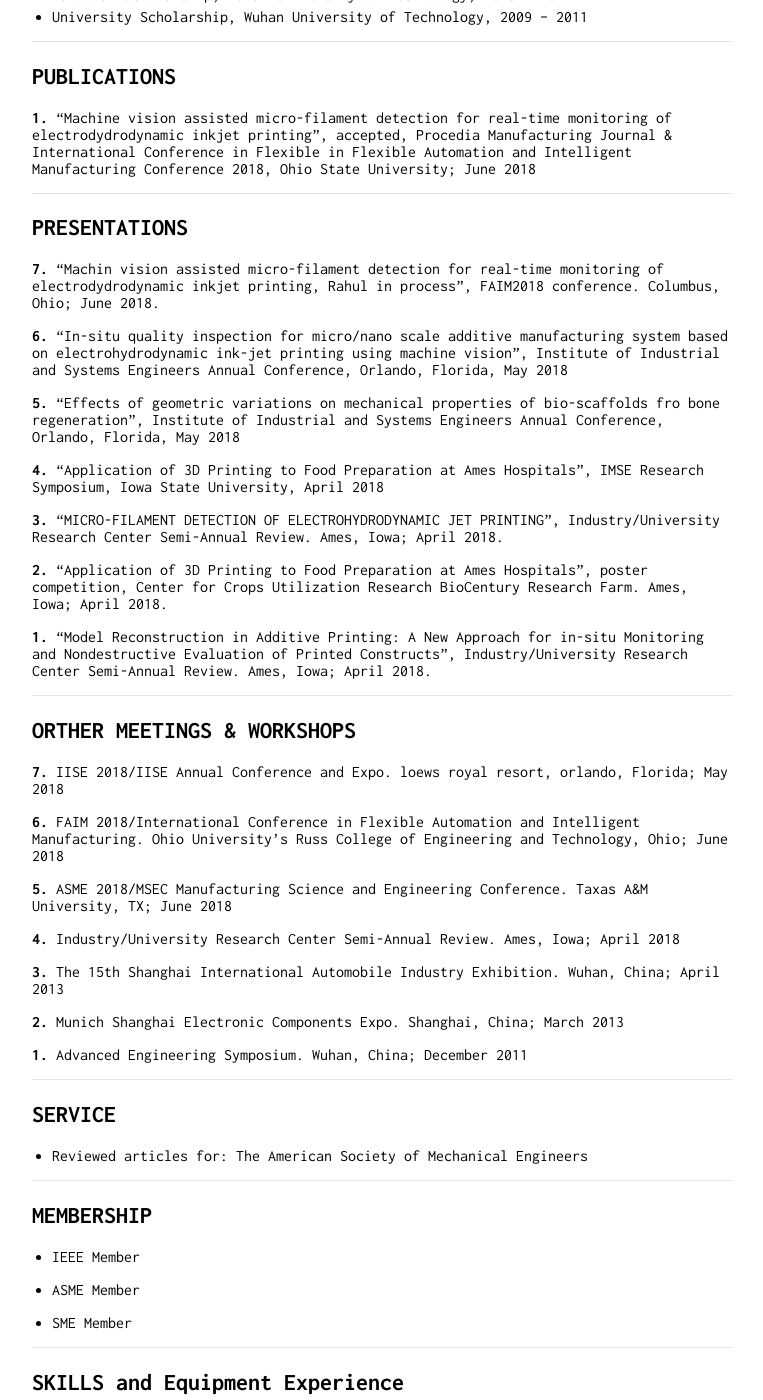
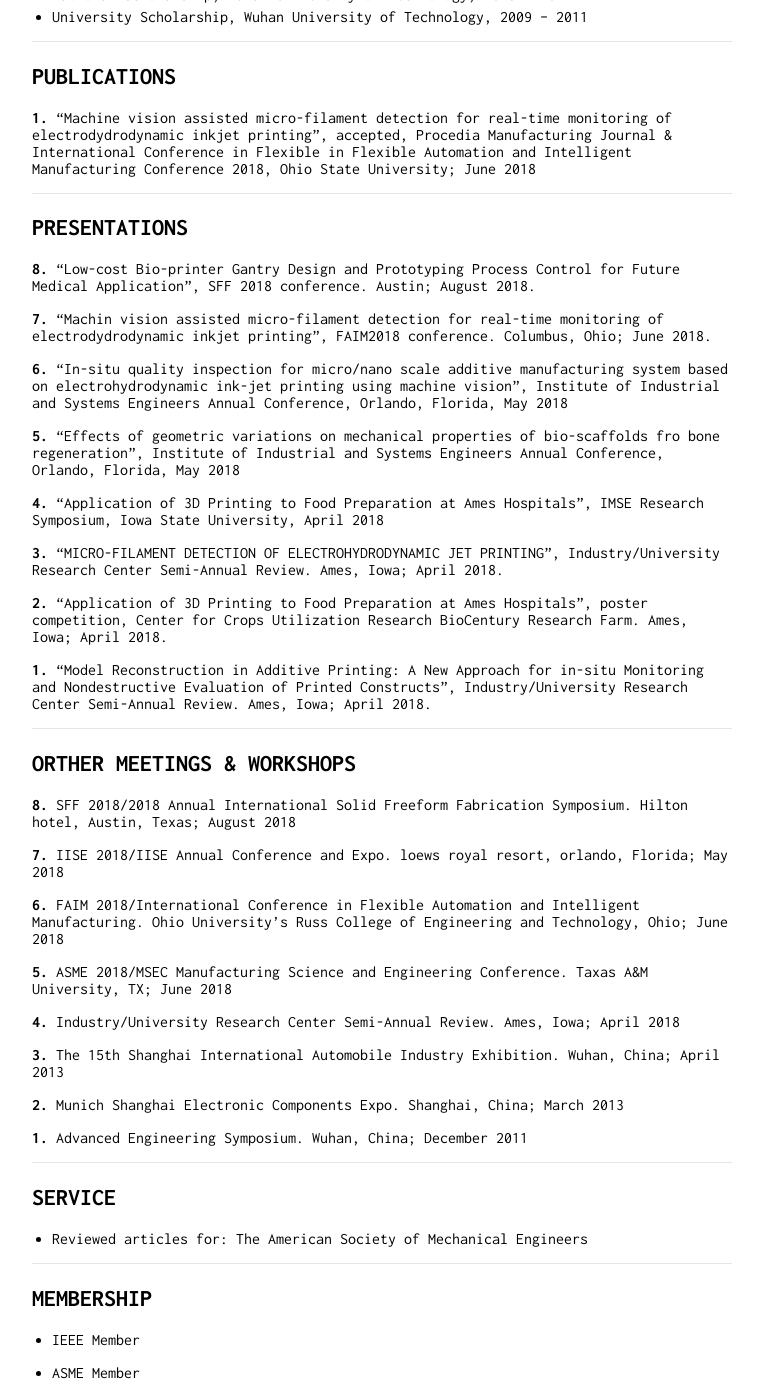
Before and after one commit to zhangxiao2018/zhangxiao2018.github.io, a Jekyll site: the page built from index.md, in a window 1280 px wide and 1400 px high, scrolled down 1819 px. Shown: the whole window, without its empty margins (258-1021 px from the left). Built offline with Jekyll 4.4.1, drawn with Linux system fonts in a browser that asks for light colours; our own code applies the rules of GitHub Pages for plain Markdown files.

Commit message:
Update index.md

```diff
--- a/index.md
+++ b/index.md
@@ -89,7 +89,9 @@ Packing and testing wafer, maintain PVD, CVD, photoresist coater/decoater machin
 
 - - -
 ## PRESENTATIONS
-**7.** “Machin vision assisted micro-filament detection for real-time monitoring of electrodydrodynamic inkjet printing, Rahul in process”, FAIM2018 conference. Columbus, Ohio; June 2018.
+**8.** “Low-cost Bio-printer Gantry Design and Prototyping Process Control for Future Medical Application”, SFF 2018 conference. Austin; August 2018.
+
+**7.** “Machin vision assisted micro-filament detection for real-time monitoring of electrodydrodynamic inkjet printing", FAIM2018 conference. Columbus, Ohio; June 2018.
 
 **6.** “In-situ quality inspection for micro/nano scale additive manufacturing system based on electrohydrodynamic ink-jet printing using machine vision”, Institute of Industrial and Systems Engineers Annual Conference, Orlando, Florida, May 2018
 
@@ -107,6 +109,8 @@ Packing and testing wafer, maintain PVD, CVD, photoresist coater/decoater machin
 
 - - -
 ## ORTHER MEETINGS & WORKSHOPS
+**8.** SFF 2018/2018 Annual International Solid Freeform Fabrication Symposium. Hilton hotel, Austin, Texas; August 2018
+
 **7.** IISE 2018/IISE Annual Conference and Expo. loews royal resort, orlando, Florida; May 2018
 
 **6.** FAIM 2018/International Conference in Flexible Automation and Intelligent Manufacturing. Ohio University’s Russ College of Engineering and Technology, Ohio; June 2018
```
